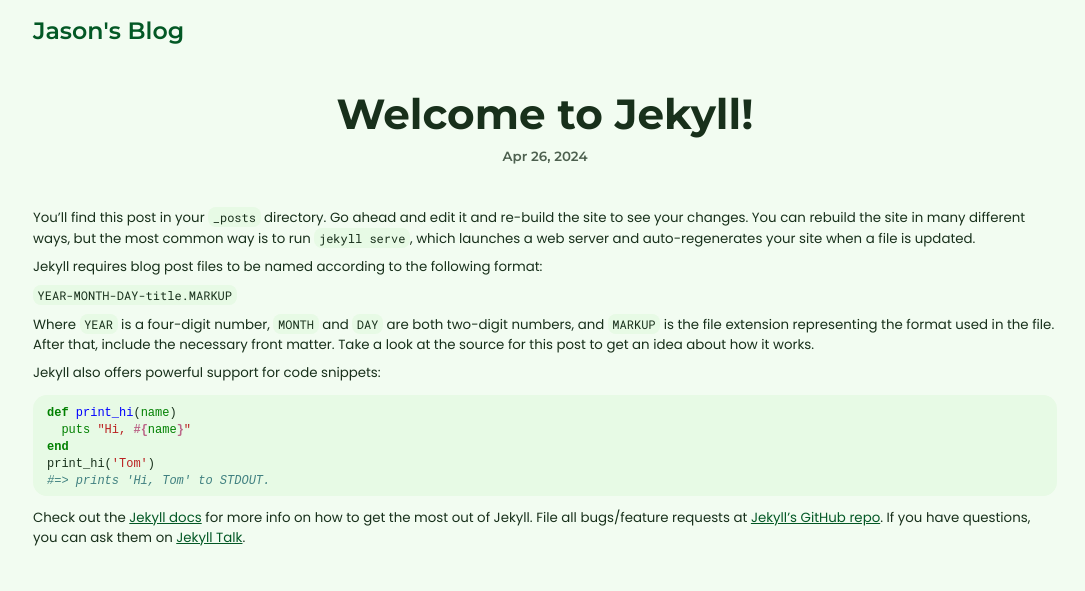
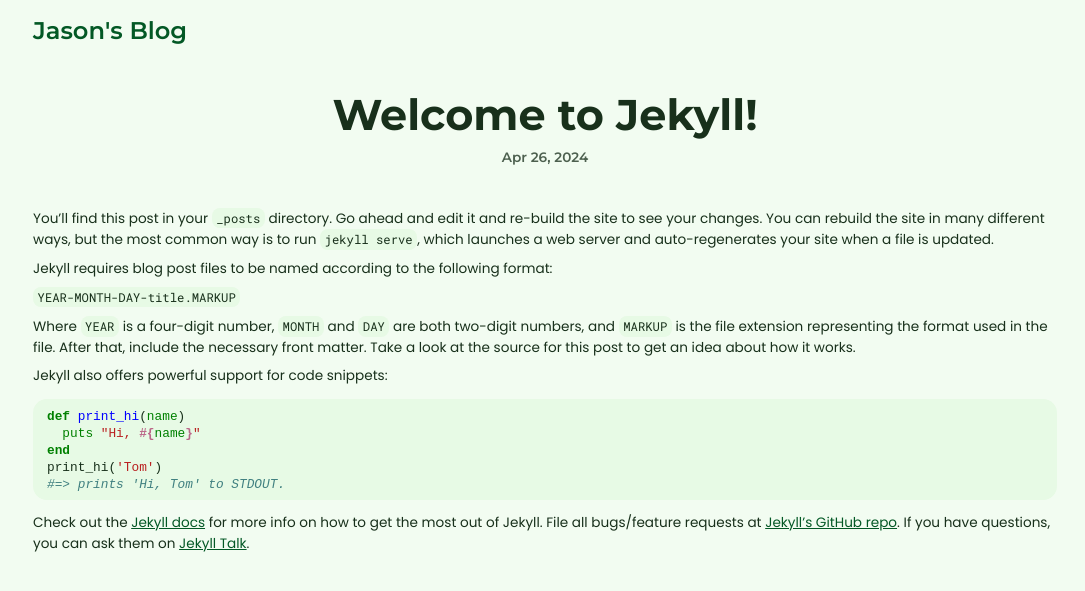
Before and after one commit to trampolinecall/blog, a Jekyll site: the page built from _posts/2024-04-25-welcome-to-jekyll.markdown, in a window 1280 px wide. Shown: the top 591 px of the page, without its empty margins (95-1180 px from the left). Built offline with Jekyll 4.4.1, drawn with Linux system fonts in a browser that asks for light colours; the table of contents is made by our own code.

Commit message:
add overflow to pre and change font sizes to be in rem

```diff
--- a/_sass/markdowncontent.scss
+++ b/_sass/markdowncontent.scss
@@ -66,6 +66,7 @@
     padding: spacing.$spacing-small spacing.$spacing-medium;
     border-radius: spacing.$spacing-medium;
     box-sizing: border-box;
+    overflow-x: auto;
 }
 
 .markdowncontent .table-wrapper {
--- a/_sass/type.scss
+++ b/_sass/type.scss
@@ -1,9 +1,9 @@
 @use 'sass:math';
 
 $type-scale: math.div(4, 3);
-$base-ui-size: 10pt;
-$base-normal-size: 10pt;
-$base-monospace-size: 9pt;
+$base-ui-size: 0.85rem;
+$base-normal-size: 0.85rem;
+$base-monospace-size: 0.8rem;
 
 $ui-font-family: "Montserrat", sans-serif;
 $normal-font-family: "Poppins", sans-serif;
```
